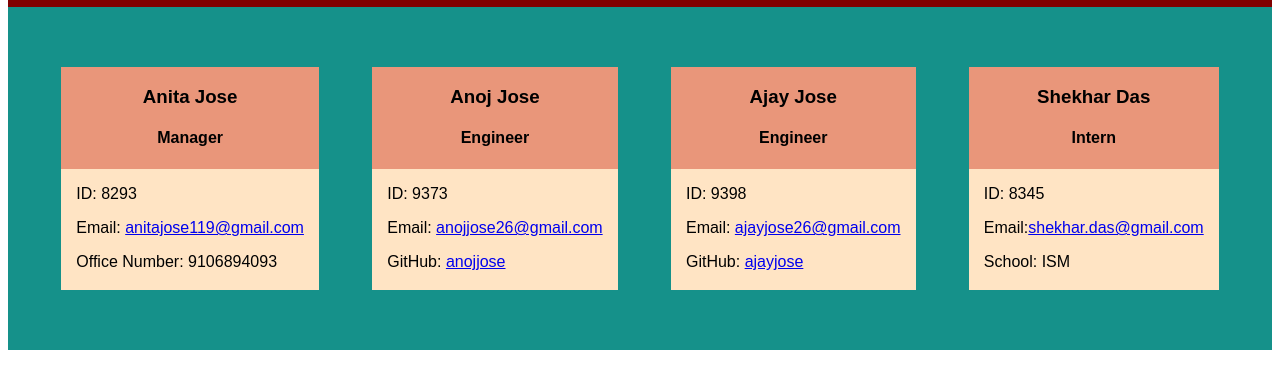
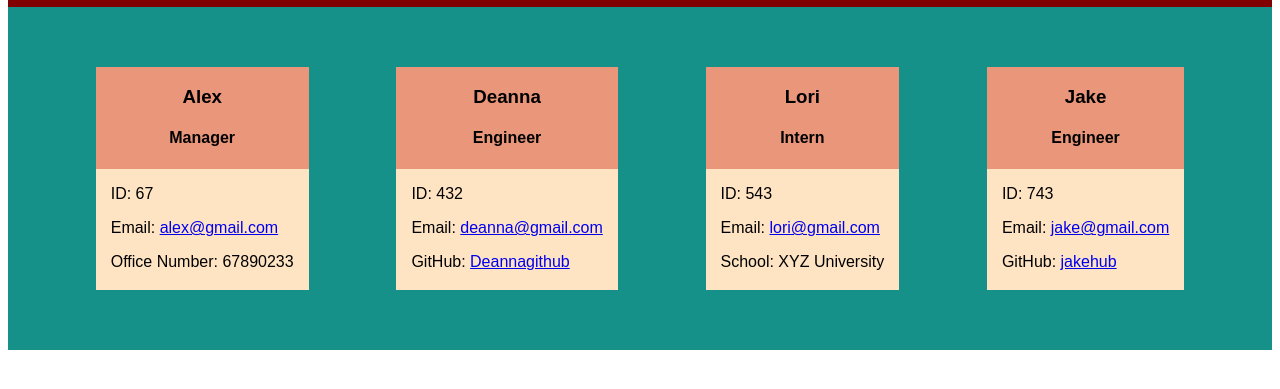
Before and after one commit to anitajose1/team-profile-generator, a website: page dist/index.html in a window 1280 px wide. Shown: the part 55-444 px from the top of the page. Drawn offline with Linux system fonts and the light colour scheme.

Commit message:
test run

```diff
--- a/dist/index.html
+++ b/dist/index.html
@@ -25,14 +25,14 @@
     <div class="">
         <div class="card-item">
             <div class="card-header">
-                <h3>Anita Jose</h3>
+                <h3>Alex</h3>
                 <h4>Manager</h4>
             </div>
 
             <div class="card-body">
-                <p class="id">ID: 8293</p>
-                <p class="email">Email: <a href="mailto:anitajose119@gmail.com">anitajose119@gmail.com</a></p>
-                <p class="office">Office Number: 9106894093</p>
+                <p class="id">ID: 67</p>
+                <p class="email">Email: <a href="mailto:alex@gmail.com">alex@gmail.com</a></p>
+                <p class="office">Office Number: 67890233</p>
             </div>
 
         </div>
@@ -41,13 +41,13 @@
     <div class="">
         <div class="card-item">
             <div class="card-header">
-                <h3>Anoj Jose</h3>
+                <h3>Deanna</h3>
                 <h4>Engineer</h4>
             </div>
             <div class="card-body">
-                <p class="id">ID: 9373</p>
-                <p class="email">Email: <a href="mailto:anojjose26@gmail.com">anojjose26@gmail.com</a></p>
-                <p class="github">GitHub: <a href="https://github.com/anojjose">anojjose</a></p>
+                <p class="id">ID: 432</p>
+                <p class="email">Email: <a href="mailto:deanna@gmail.com">deanna@gmail.com</a></p>
+                <p class="github">GitHub: <a href="https://github.com/Deannagithub" target="_blank">Deannagithub</a></p>
             </div>
         </div>
     </div>
@@ -55,13 +55,13 @@
     <div class="">
         <div class="card-item">
             <div class="card-header">
-                <h3>Ajay Jose</h3>
-                <h4>Engineer</h4>
+                <h3>Lori</h3>
+                <h4>Intern</h4>
             </div>
             <div class="card-body">
-                <p class="id">ID: 9398</p>
-                <p class="email">Email: <a href="mailto:ajayjose26@gmail.com">ajayjose26@gmail.com</a></p>
-                <p class="github">GitHub: <a href="https://github.com/ajayjose">ajayjose</a></p>
+                <p class="id">ID: 543</p>
+                <p class="email">Email: <a href="mailto:lori@gmail.com">lori@gmail.com</a></p>
+                <p class="school">School: XYZ University</p>
             </div>
         </div>
     </div>
@@ -69,13 +69,13 @@
     <div class="">
         <div class="card-item">
             <div class="card-header">
-                <h3>Shekhar Das</h3>
-                <h4>Intern</h4>
+                <h3>Jake</h3>
+                <h4>Engineer</h4>
             </div>
             <div class="card-body">
-                <p class="id">ID: 8345</p>
-                <p class="email">Email:<a href="mailto:shekhar.das@gmail.com">shekhar.das@gmail.com</a></p>
-                <p class="school">School: ISM</p>
+                <p class="id">ID: 743</p>
+                <p class="email">Email: <a href="mailto:jake@gmail.com">jake@gmail.com</a></p>
+                <p class="github">GitHub: <a href="https://github.com/jakehub" target="_blank">jakehub</a></p>
             </div>
         </div>
     </div>
```
